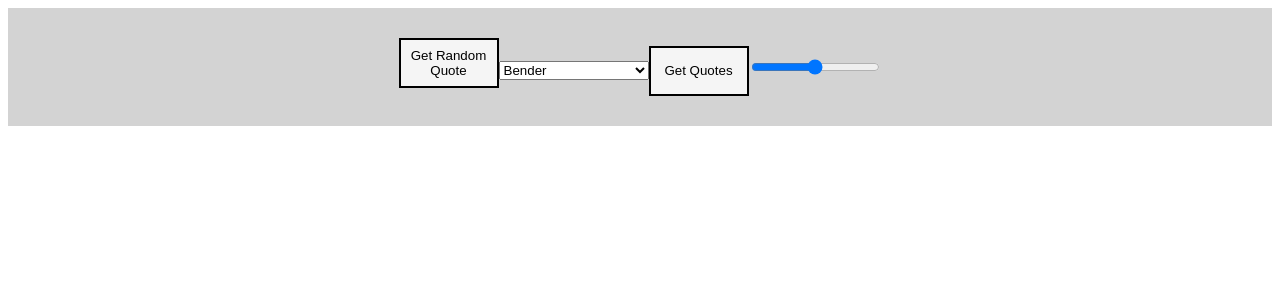
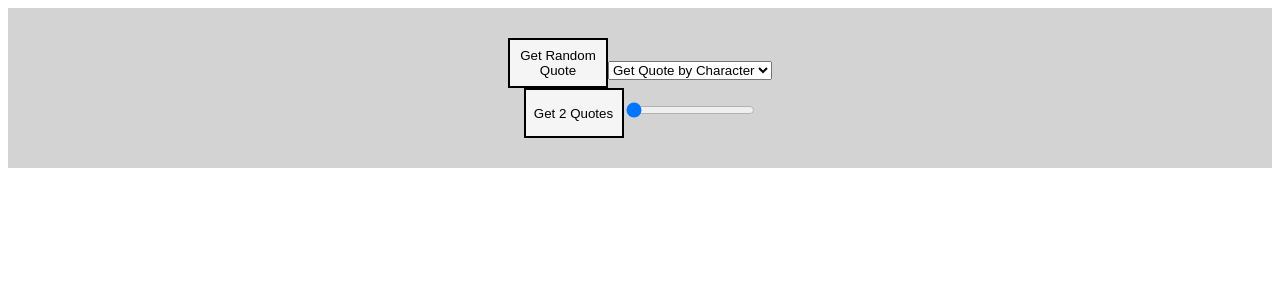
Before and after one commit to licarpen/quotes, a React app: page / in a window 1280 px wide. Shown: the top 300 px of the page. Built offline with nearby package versions, Linux system fonts and the light colour scheme.

Commit message:
add minimal styling

```diff
--- a/src/components/quotes/Quote.css
+++ b/src/components/quotes/Quote.css
@@ -18,4 +18,8 @@
     padding: 40px;
     background: whitesmoke;
   }
+
+  .numQuotes {
+    display: inline
+  }
 }
--- a/src/components/quotes/QuoteHook.js
+++ b/src/components/quotes/QuoteHook.js
@@ -5,7 +5,7 @@ import { useQuotes } from '../../hooks/quotes';
 const Quote = () => {
   const { handleClick, handleNumQuotesChange, handleCharacterChange, numQuotes, quotesArray } = useQuotes();
 
-  const characters = ['Bender', 'Fry', 'Leela', 'Professor Farnsworth', 'Amy', 'Zapp Brannigan', 'Lurr', 'Dr Zoidberg', 'Linda the reporter', 'Bob Barker', 'Hermes', 'Morgan Proctor', 'Mom', 'Robot Mob', 'Giant', 'Kif', 'Don bot'];
+  const characters = ['Get Quote by Character', 'Bender', 'Fry', 'Leela', 'Professor Farnsworth', 'Amy', 'Zapp Brannigan', 'Lurr', 'Dr Zoidberg', 'Linda the reporter', 'Bob Barker', 'Hermes', 'Morgan Proctor', 'Mom', 'Robot Mob', 'Giant', 'Kif', 'Don bot'];
 
   return (
 
@@ -15,9 +15,11 @@ const Quote = () => {
       <select onChange={({ target }) => handleCharacterChange(target.value)} name="character" >
         {characters.map(character => <option key={character} value={character.replace(/ /g, '-')}>{character}</option>)}
       </select>
+      <div>
+        <button onClick={() => handleClick(`http://futuramaapi.herokuapp.com/api/quotes/${numQuotes}`)}>Get {numQuotes} Quotes</button>
+        <input className='numQuotes' onChange={({ target }) => handleNumQuotesChange(parseInt(target.value))} type='range' min='2' max='100' value={numQuotes}></input>
+      </div>
 
-      <button onClick={() => handleClick(`http://futuramaapi.herokuapp.com/api/quotes/${numQuotes}`)}>Get {numQuotes} Quotes</button>
-      <input onChange={({ target }) => handleNumQuotesChange(parseInt(target.value))} type='range' min='2' max='100' value={numQuotes}  id='numQuotes'></input>
 
       { quotesArray.length ?
         quotesArray.map(({ quote, character, image }) => {
--- a/src/hooks/quotes.js
+++ b/src/hooks/quotes.js
@@ -4,12 +4,11 @@ import { getQuotes } from '../services/quotesAPI';
 export const useQuotes = () => {
   // const [quoteObject, setQuoteObject] = useState([]);
   const [url, setUrl] = useState('');
-  const [numQuotes, setNumQuotes] = useState([]);
+  const [numQuotes, setNumQuotes] = useState(2);
   const [character, setCharacter] = useState('');
   const [quotesArray, setQuotesArray] = useState([]);
 
   useEffect(() => {
-    console.log(url);
     getQuotes(url)
       .then(quotes => setQuotesArray(quotes));
   }, [url]);
```
